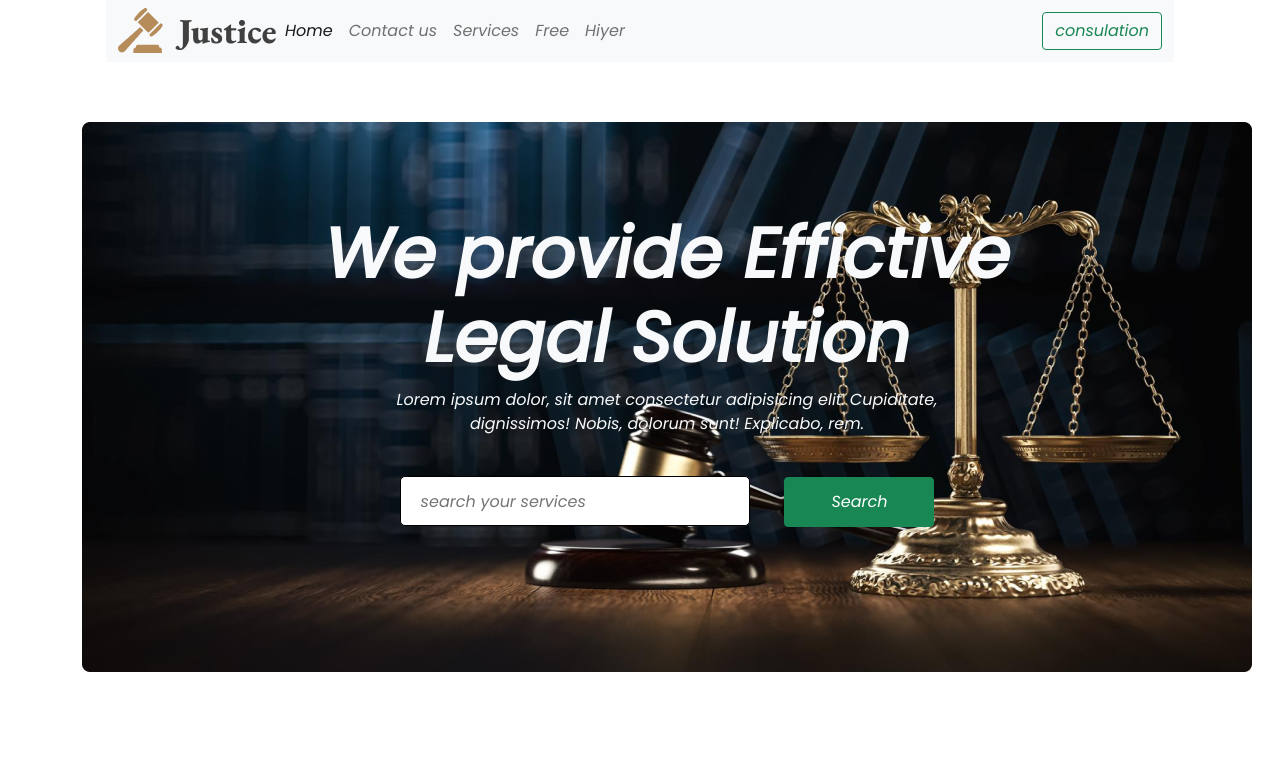
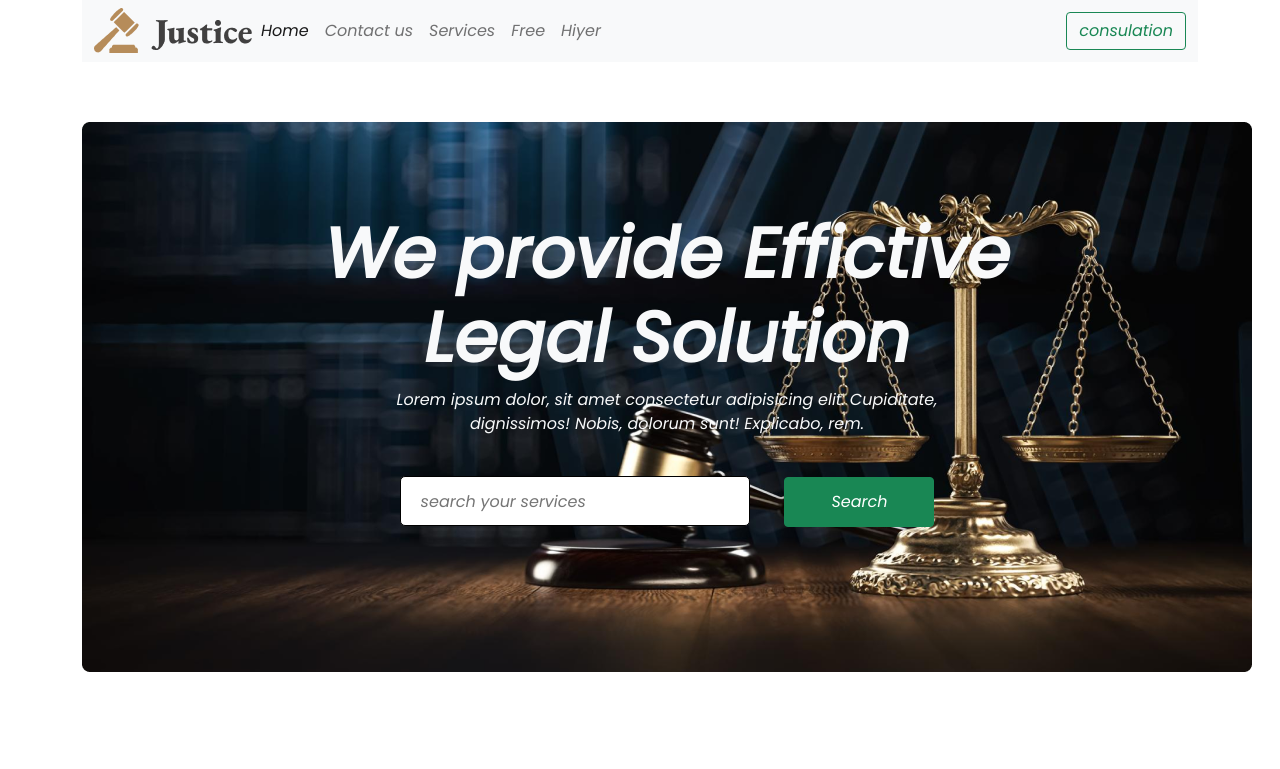
Before and after one commit to shawon33/assinment-3, a plain HTML site: page index.html in a window 1280 px wide. Shown: the top 769 px of the page. Drawn offline with nearby package versions, Linux system fonts and the light colour scheme.

Commit message:
last finishing

```diff
--- a/index.html
+++ b/index.html
@@ -13,9 +13,6 @@
 </head>
 <body>
     <!-- header -->
-     <header class="container ">
-          <!-- 1st-->
-          <div class="container-fluid">
       <header class="container ">
           <!-- 1st -->
           <nav class="navbar navbar-expand-lg navbar-light bg-light">
@@ -43,13 +40,12 @@
                   </li>
                 </ul>
                 </div>
-                      <form target="_blank" class="d-flex">
+                <form target="_blank" class="d-flex"><br>
                   <button  class="btn btn-outline-success" type="submit">consulation</button>
                 </form>
               </div>
             </div>
           </nav>
-
       </header>
     <!-- main-->
     <main class="container">
```
Lines whose indentation alone changed are shown as unchanged.
